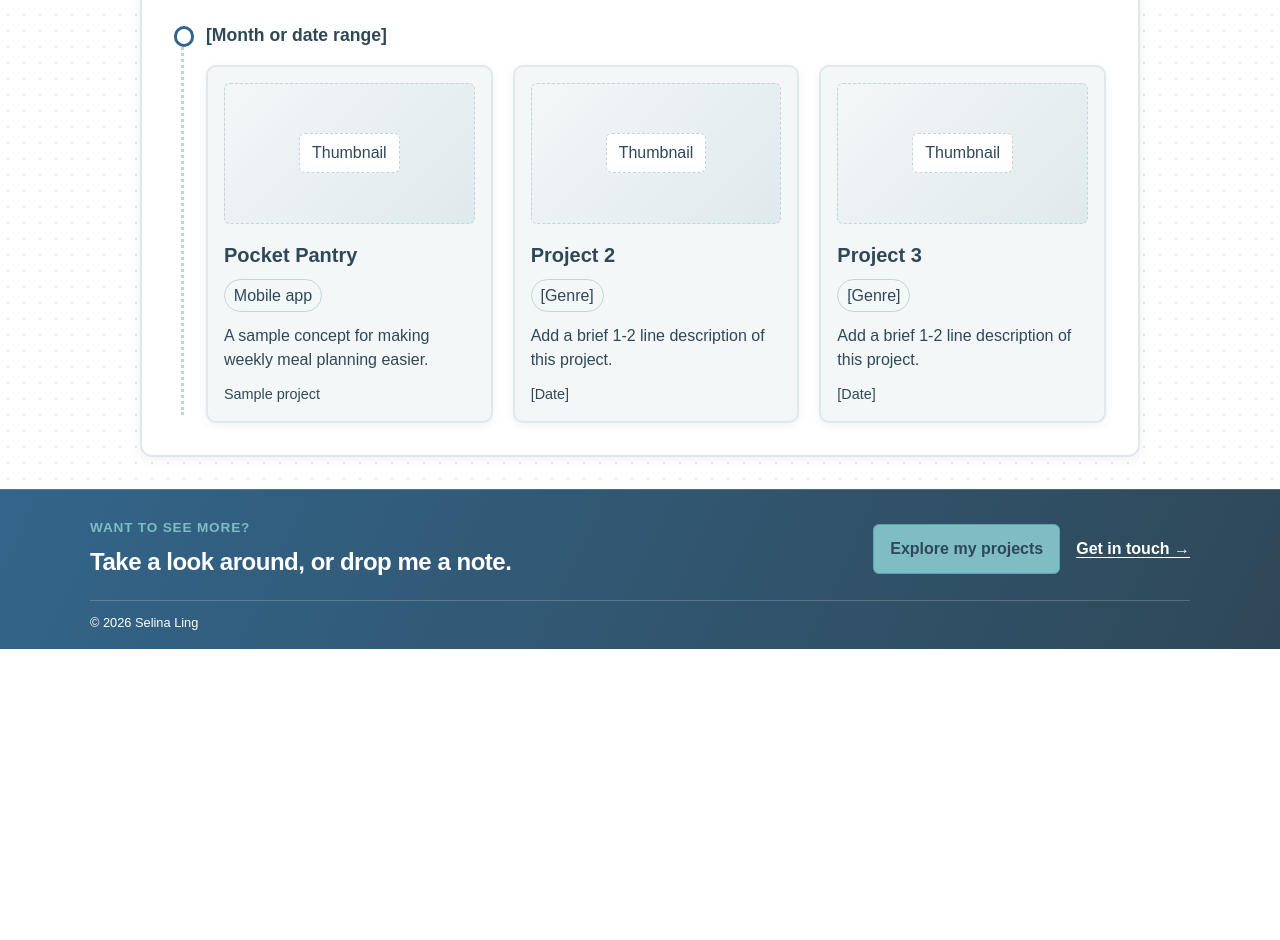
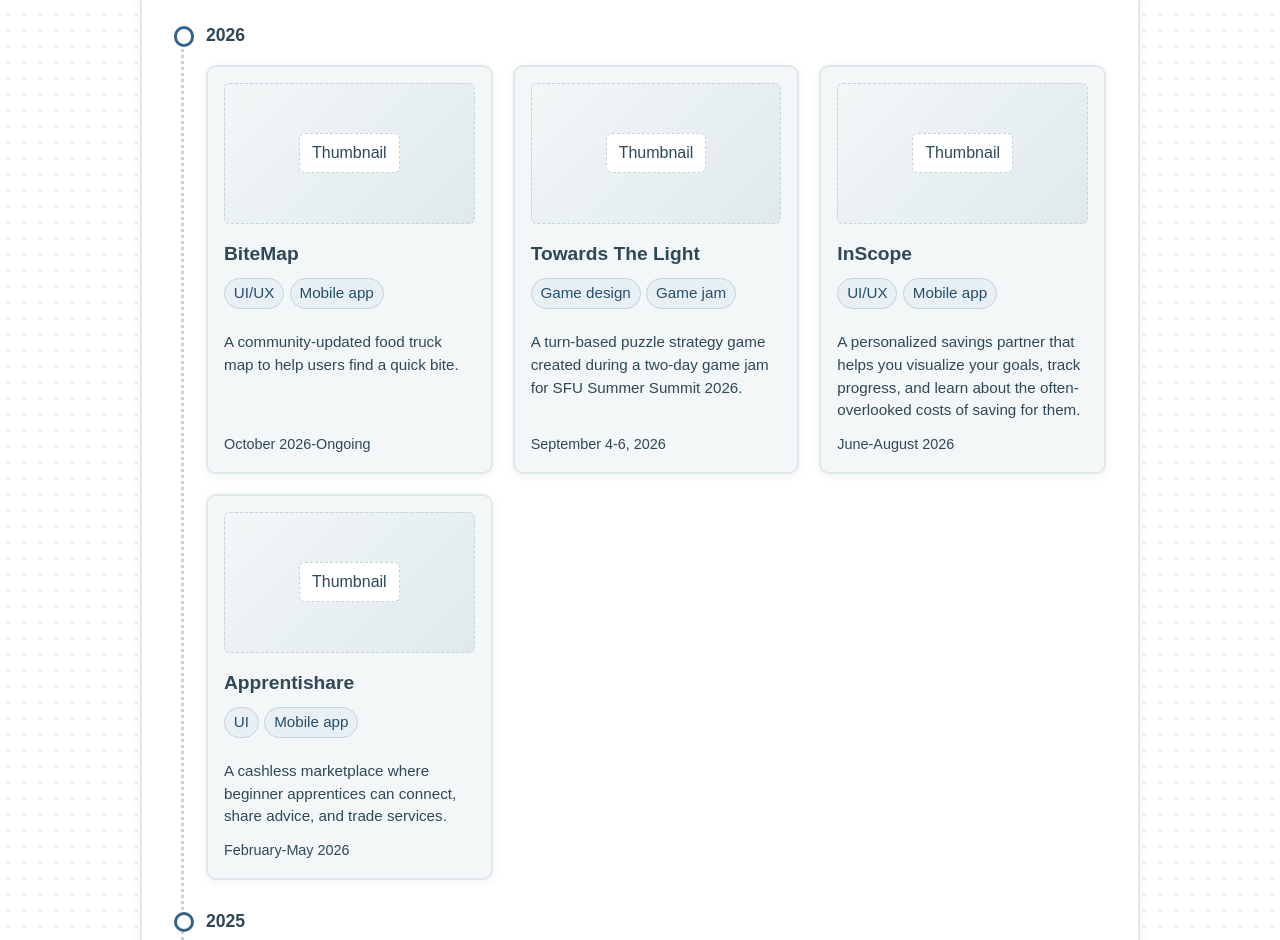
Before and after one commit to shwuuh04/Portfolio, a plain HTML site: page projects.html in a window 1280 px wide. Shown: the part 233-1173 px from the top of the page. Before the commit the page ends 882 px from the top, so only its background shows below. Drawn offline with Linux system fonts and the light colour scheme.

Commit message:
Content: project cards

```diff
--- a/css/styles.css
+++ b/css/styles.css
@@ -5,11 +5,15 @@
 :root {
     --blue: #33658A;
     --blue-dark: #254e6a;
+    --blue-light: #e8f0f5;
     --charcoal: #2F4858;
+    --charcoal-rgb: 47, 72, 88;
     --charcoal-dark: #1f2d39;
     --teal: #7EBDC3;
     --teal-dark: #5fa4ab;
+    --teal-deep: #3f747a;
     --white: #ffffff;
+    --white-rgb: 255, 255, 255;
 
     --ink: var(--charcoal);
     --body-text: var(--charcoal);
@@ -19,15 +23,6 @@
     --surface-soft: #f3f7f8;
     --line: #dfe9ec;
     --line-strong: #c2d4d8;
-
-    --brown-accent: var(--blue);
-    --brown-dark: var(--charcoal);
-    --sage: var(--teal);
-    --sage-dark: var(--teal-dark);
-    --coral: var(--teal);
-    --coral-dark: var(--teal-dark);
-    --gold: var(--teal);
-    --sand: var(--white);
 }
 
 body {
@@ -39,7 +34,7 @@ body {
     font-family: Arial, Helvetica, sans-serif;
     line-height: 1.5;
     background-color: var(--canvas);
-    background-image: radial-gradient(rgba(47, 72, 88, 0.12) 1px, transparent 1px);
+    background-image: radial-gradient(rgba(var(--charcoal-rgb), 0.12) 1px, transparent 1px);
     background-size: 16px 16px;
 }
 
@@ -49,14 +44,14 @@ a:focus-visible {
 }
 
 .site-footer a:focus-visible {
-    outline-color: var(--gold);
+    outline-color: var(--teal);
 }
 
 .site-header {
     width: 100%;
     padding: 1rem 2rem;
     background-color: var(--white);
-    border-bottom: 3px solid rgba(47, 72, 88, 0.2);
+    border-bottom: 3px solid rgba(var(--charcoal-rgb), 0.2);
 }
 
 .site-nav {
@@ -67,7 +62,7 @@ a:focus-visible {
     margin: 0 auto;
     padding: 0.6rem 0.8rem;
     background-color: var(--white);
-    border: 2px solid rgba(47, 72, 88, 0.2);
+    border: 2px solid rgba(var(--charcoal-rgb), 0.2);
     border-radius: 10px;
     box-shadow: none;
 }
@@ -89,8 +84,8 @@ a:focus-visible {
 .site-nav a {
     padding: 0.55rem 0.8rem;
     color: var(--charcoal);
-    background-color: var(--white);
-    border: 2px solid rgba(47, 72, 88, 0.25);
+    background: linear-gradient(to bottom, var(--white), var(--line));
+    border: 2px solid rgba(var(--charcoal-rgb), 0.25);
     border-radius: 6px;
     font-size: 0.95rem;
     font-weight: 600;
@@ -100,14 +95,14 @@ a:focus-visible {
 
 .site-nav a[aria-current="page"] {
     color: var(--white);
-    background-color: var(--blue);
+    background: linear-gradient(to bottom, var(--blue), var(--blue-dark));
     border-color: var(--blue);
 }
 
 .site-nav a:hover,
 .site-nav a:focus-visible {
     color: var(--white);
-    background-color: var(--teal);
+    background: linear-gradient(to bottom, var(--teal), var(--teal-dark));
     border-color: var(--teal);
 }
 
@@ -120,14 +115,14 @@ a:focus-visible {
     background-color: var(--surface);
     border: 2px solid var(--line);
     border-radius: 12px;
-    box-shadow: 0 3px 12px rgba(47, 72, 88, 0.08);
+    box-shadow: 0 3px 12px rgba(var(--charcoal-rgb), 0.08);
 }
 
 .site-footer {
     width: 100%;
     padding: 1.75rem 2rem 1rem;
     background: linear-gradient(115deg, var(--blue), var(--charcoal));
-    border-top: 1px solid rgba(255, 255, 255, 0.15);
+    border-top: 1px solid rgba(var(--white-rgb), 0.15);
 }
 
 .site-footer__inner {
@@ -166,7 +161,7 @@ a:focus-visible {
     display: inline-flex;
     padding: 0.75rem 1rem;
     color: var(--charcoal);
-    background-color: var(--teal);
+    background: linear-gradient(to bottom, var(--teal), var(--teal-dark));
     border: 1px solid var(--teal-dark);
     border-radius: 6px;
     font-weight: 700;
@@ -175,7 +170,8 @@ a:focus-visible {
 
 .site-footer__projects:hover,
 .site-footer__projects:focus-visible {
-    background-color: var(--teal-dark);
+    color: var(--white);
+    background: linear-gradient(to bottom, var(--teal-dark), var(--teal-deep));
 }
 
 .site-footer__contact {
@@ -196,7 +192,7 @@ a:focus-visible {
     margin: 1.25rem auto 0;
     padding-top: 0.75rem;
     color: var(--white);
-    border-top: 1px solid rgba(255, 255, 255, 0.2);
+    border-top: 1px solid rgba(var(--white-rgb), 0.2);
     font-size: 0.8rem;
 }
 
@@ -226,7 +222,7 @@ a:focus-visible {
 
 .home-eyebrow {
     margin: 0 0 1rem;
-    color: var(--sage);
+    color: var(--teal);
     font-size: 0.85rem;
     font-weight: 700;
     letter-spacing: 0.12em;
@@ -272,8 +268,8 @@ a:focus-visible {
     display: inline-flex;
     padding: 0.75rem 1rem;
     color: var(--surface);
-    background-color: var(--coral);
-    border: 1px solid var(--blue-dark);
+    background-color: var(--teal);
+    border: 1px solid var(--teal-dark);
     border-radius: 6px;
     font-weight: 700;
     text-decoration: none;
@@ -281,7 +277,7 @@ a:focus-visible {
 
 .home-button:hover,
 .home-button:focus-visible {
-    background-color: var(--coral-dark);
+    background-color: var(--teal-dark);
 }
 
 .home-text-link {
@@ -305,7 +301,7 @@ a:focus-visible {
 .home-visual__header {
     display: flex;
     justify-content: space-between;
-    color: var(--brown-dark);
+    color: var(--charcoal);
     font-size: 0.75rem;
     font-weight: 700;
     letter-spacing: 0.1em;
@@ -343,7 +339,7 @@ a:focus-visible {
 }
 
 .home-steps span {
-    color: var(--sage);
+    color: var(--teal);
     font-size: 0.8rem;
     font-weight: 700;
 }
@@ -381,8 +377,8 @@ a:focus-visible {
     justify-content: center;
     padding: 0.55rem 0.8rem;
     color: var(--surface);
-    background-color: var(--brown-accent);
-    border: 1px solid var(--brown-dark);
+    background-color: var(--blue);
+    border: 1px solid var(--charcoal);
     border-radius: 6px;
     font-size: 0.95rem;
     text-decoration: none;
@@ -390,8 +386,8 @@ a:focus-visible {
 
 .resume-download:hover,
 .resume-download:focus-visible {
-    background-color: var(--sage);
-    border-color: var(--sage-dark);
+    background-color: var(--teal);
+    border-color: var(--teal-dark);
 }
 
 .project-timeline {
@@ -440,11 +436,13 @@ a:focus-visible {
 }
 
 .project-card {
+    display: flex;
+    flex-direction: column;
     overflow: hidden;
     background-color: var(--surface-soft);
     border: 2px solid var(--line);
     border-radius: 10px;
-    box-shadow: 0 2px 8px rgba(47, 72, 88, 0.08);
+    box-shadow: 0 2px 8px rgba(var(--charcoal-rgb), 0.08);
 }
 
 .project-card__thumbnail {
@@ -466,21 +464,33 @@ a:focus-visible {
 }
 
 .project-card__details {
+    display: flex;
+    flex: 1;
+    flex-direction: column;
     padding: 1rem;
+    font-size: 0.95rem;
 }
 
 .project-card__details h3 {
     margin: 0;
     color: var(--charcoal);
-    font-size: 1.25rem;
+    font-size: 1.2rem;
 }
 
-.project-card__genre {
+.project-card__tags {
+    display: flex;
+    flex-wrap: wrap;
+    gap: 0.35rem;
+    margin: 0.6rem 0;
+    padding: 0;
+    list-style: none;
+}
+
+.project-card__tag {
     width: fit-content;
-    margin: 0.6rem 0;
     padding: 0.2rem 0.55rem;
-    color: var(--charcoal);
-    background-color: var(--surface-soft);
+    color: var(--blue-dark);
+    background-color: var(--blue-light);
     border: 1px solid var(--line-strong);
     border-radius: 999px;
 }
@@ -491,7 +501,7 @@ a:focus-visible {
 }
 
 .project-card__date {
-    margin: 0;
+    margin: auto 0 0;
     color: var(--charcoal);
     font-size: 0.9rem;
 }
@@ -504,7 +514,7 @@ a:focus-visible {
 }
 
 .project-card-link:hover .project-card {
-    box-shadow: 0 6px 14px rgba(47, 72, 88, 0.12);
+    box-shadow: 0 6px 14px rgba(var(--charcoal-rgb), 0.12);
     transform: translateY(-2px);
 }
 
@@ -526,7 +536,7 @@ a:focus-visible {
 
 .case-study__eyebrow {
     margin: 0 0 0.75rem;
-    color: var(--sage);
+    color: var(--teal);
     font-size: 0.8rem;
     font-weight: 700;
     letter-spacing: 0.12em;
@@ -573,7 +583,7 @@ a:focus-visible {
 }
 
 .case-study__meta dt {
-    color: var(--brown-dark);
+    color: var(--charcoal);
     font-size: 0.8rem;
     font-weight: 700;
     text-transform: uppercase;
@@ -597,7 +607,7 @@ a:focus-visible {
     display: flex;
     align-items: center;
     justify-content: space-between;
-    color: var(--brown-dark);
+    color: var(--charcoal);
     font-size: 0.8rem;
     font-weight: 700;
 }
--- a/projects.html
+++ b/projects.html
@@ -22,42 +22,85 @@
     <main class="page-content">
         <h1>Projects</h1>
         <div class="project-timeline">
-            <section class="project-period" aria-labelledby="project-period-placeholder">
-                <h2 class="project-period__date" id="project-period-placeholder">[Month or date range]</h2>
-                <div class="project-grid" aria-label="Projects in this time period">
-                    <a class="project-card-link" href="project-sample.html" aria-label="View the Pocket Pantry sample case study">
+            <section class="project-period" aria-labelledby="project-period-2026">
+                <h2 class="project-period__date" id="project-period-2026">2026</h2>
+                <div class="project-grid" role="group" aria-label="2026 projects">
                     <article class="project-card">
-                            <div class="project-card__thumbnail" role="img" aria-label="Thumbnail placeholder">
+                        <div class="project-card__thumbnail" aria-hidden="true">
                             <span>Thumbnail</span>
                         </div>
                         <div class="project-card__details">
-                                <h3>Pocket Pantry</h3>
-                                <p class="project-card__genre">Mobile app</p>
-                                <p class="project-card__description">A sample concept for making weekly meal planning easier.</p>
-                                <p class="project-card__date">Sample project</p>
+                            <h3>BiteMap</h3>
+                            <ul class="project-card__tags" aria-label="Project tags">
+                                <li class="project-card__tag">UI/UX</li>
+                                <li class="project-card__tag">Mobile app</li>
+                            </ul>
+                            <p class="project-card__description">A community-updated food truck map to help users find a quick bite.</p>
+                            <p class="project-card__date">October 2026-Ongoing</p>
                         </div>
                     </article>
-                    </a>
+                    <!-- ROW -->
                     <article class="project-card">
-                        <div class="project-card__thumbnail" role="img" aria-label="Thumbnail placeholder">
+                        <div class="project-card__thumbnail" aria-hidden="true">
                             <span>Thumbnail</span>
                         </div>
                         <div class="project-card__details">
-                            <h3>Project 2</h3>
-                            <p class="project-card__genre">[Genre]</p>
-                            <p class="project-card__description">Add a brief 1-2 line description of this project.</p>
-                            <p class="project-card__date">[Date]</p>
+                            <h3>Towards The Light</h3>
+                            <ul class="project-card__tags" aria-label="Project tags">
+                                <li class="project-card__tag">Game design</li>
+                                <li class="project-card__tag">Game jam</li>
+                            </ul>
+                            <p class="project-card__description">A turn-based puzzle strategy game created during a two-day game jam for SFU Summer Summit 2026.</p>
+                            <p class="project-card__date">September 4-6, 2026</p>
                         </div>
                     </article>
                     <article class="project-card">
-                        <div class="project-card__thumbnail" role="img" aria-label="Thumbnail placeholder">
+                        <div class="project-card__thumbnail" aria-hidden="true">
                             <span>Thumbnail</span>
                         </div>
                         <div class="project-card__details">
-                            <h3>Project 3</h3>
-                            <p class="project-card__genre">[Genre]</p>
-                            <p class="project-card__description">Add a brief 1-2 line description of this project.</p>
-                            <p class="project-card__date">[Date]</p>
+                            <h3>InScope</h3>
+                            <ul class="project-card__tags" aria-label="Project tags">
+                                <li class="project-card__tag">UI/UX</li>
+                                <li class="project-card__tag">Mobile app</li>
+                            </ul>
+                            <p class="project-card__description">A personalized savings partner that helps you visualize your goals, track progress, and learn about the often-overlooked costs of saving for them.</p>
+                            <p class="project-card__date">June-August 2026</p>
+                        </div>
+                    </article>
+                    <article class="project-card">
+                        <div class="project-card__thumbnail" aria-hidden="true">
+                            <span>Thumbnail</span>
+                        </div>
+                        <div class="project-card__details">
+                            <h3>Apprentishare</h3>
+                            <ul class="project-card__tags" aria-label="Project tags">
+                                <li class="project-card__tag">UI</li>
+                                <li class="project-card__tag">Mobile app</li>
+                            </ul>
+                            <p class="project-card__description">A cashless marketplace where beginner apprentices can connect, share advice, and trade services.</p>
+                            <p class="project-card__date">February-May 2026</p>
+                        </div>
+                    </article>
+                </div>
+            </section>
+
+            <!-- 2025 -->
+            <section class="project-period" aria-labelledby="project-period-2025">
+                <h2 class="project-period__date" id="project-period-2025">2025</h2>
+                <div class="project-grid" role="group" aria-label="2025 projects">
+                    <article class="project-card">
+                        <div class="project-card__thumbnail" aria-hidden="true">
+                            <span>Thumbnail</span>
+                        </div>
+                        <div class="project-card__details">
+                            <h3>BiteMap</h3>
+                            <ul class="project-card__tags" aria-label="Project tags">
+                                <li class="project-card__tag">UI/UX</li>
+                                <li class="project-card__tag">Mobile app</li>
+                            </ul>
+                            <p class="project-card__description">A community-updated food truck map to help users find a quick bite.</p>
+                            <p class="project-card__date">October 2026-Ongoing</p>
                         </div>
                     </article>
                 </div>
@@ -67,8 +110,8 @@
     <footer class="site-footer">
         <div class="site-footer__inner">
             <div>
-                <p class="site-footer__eyebrow">Want to see more?</p>
-                <h2>Take a look around, or drop me a note.</h2>
+                <p class="site-footer__eyebrow">Want to see what I've been up to?</p>
+                <h2>Check out my other projects, or come say hi!</h2>
             </div>
             <div class="site-footer__actions">
                 <a class="site-footer__projects" href="projects.html">Explore my projects</a>
```
Also changed, not shown: contact.html (+2 -2 lines), index.html (+2 -2 lines), project-sample.html (+2 -2 lines), resume.html (+2 -2 lines). Lines whose indentation alone changed are shown as unchanged.
